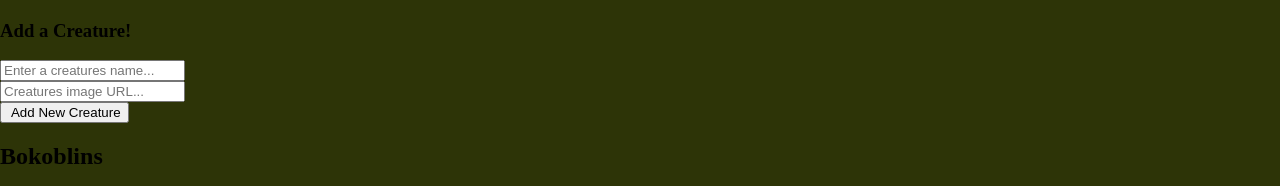
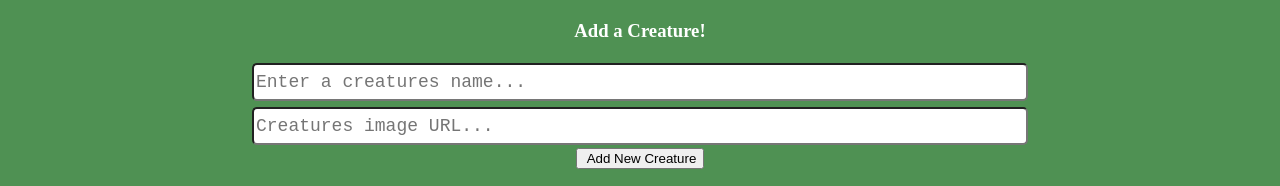
Before and after one commit to maverick991/HyruleKingdom, a plain HTML site: page index.html in a window 1280 px wide. Shown: the part 303-489 px from the top of the page. Drawn offline with Linux system fonts and the light colour scheme; grey boxes are pictures that could not be loaded.

Commit message:
change bkgrd

```diff
--- a/index.css
+++ b/index.css
@@ -1,9 +1,21 @@
 body {
     margin: 0;
-    background-color: #2d3407;
+    background-color: #4F9153;
+    text-align: center;
   }
 
-  h1 {
-    color: rgb(32, 215, 123);
+  h3 {
+    color:white;
     text-align: center;
   }
+  #creature-collection {
+    margin: 2rem;
+  }
+  .input-text {
+    border-radius: 5px;
+    height: 2rem;
+    width: 60%;
+    font-size: 18px;
+    font-family: monospace;
+    margin: 3px;
+  }
```
